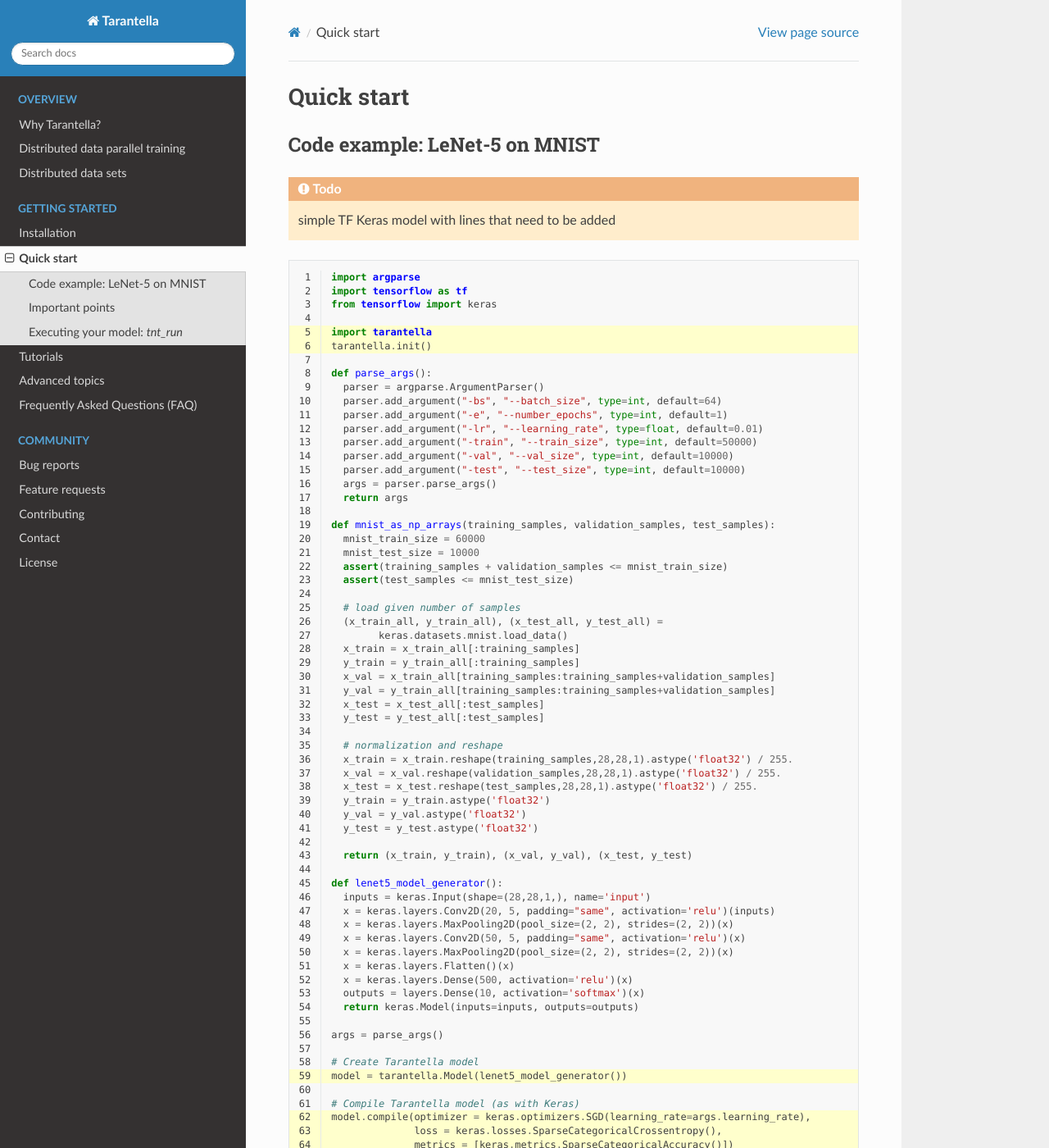
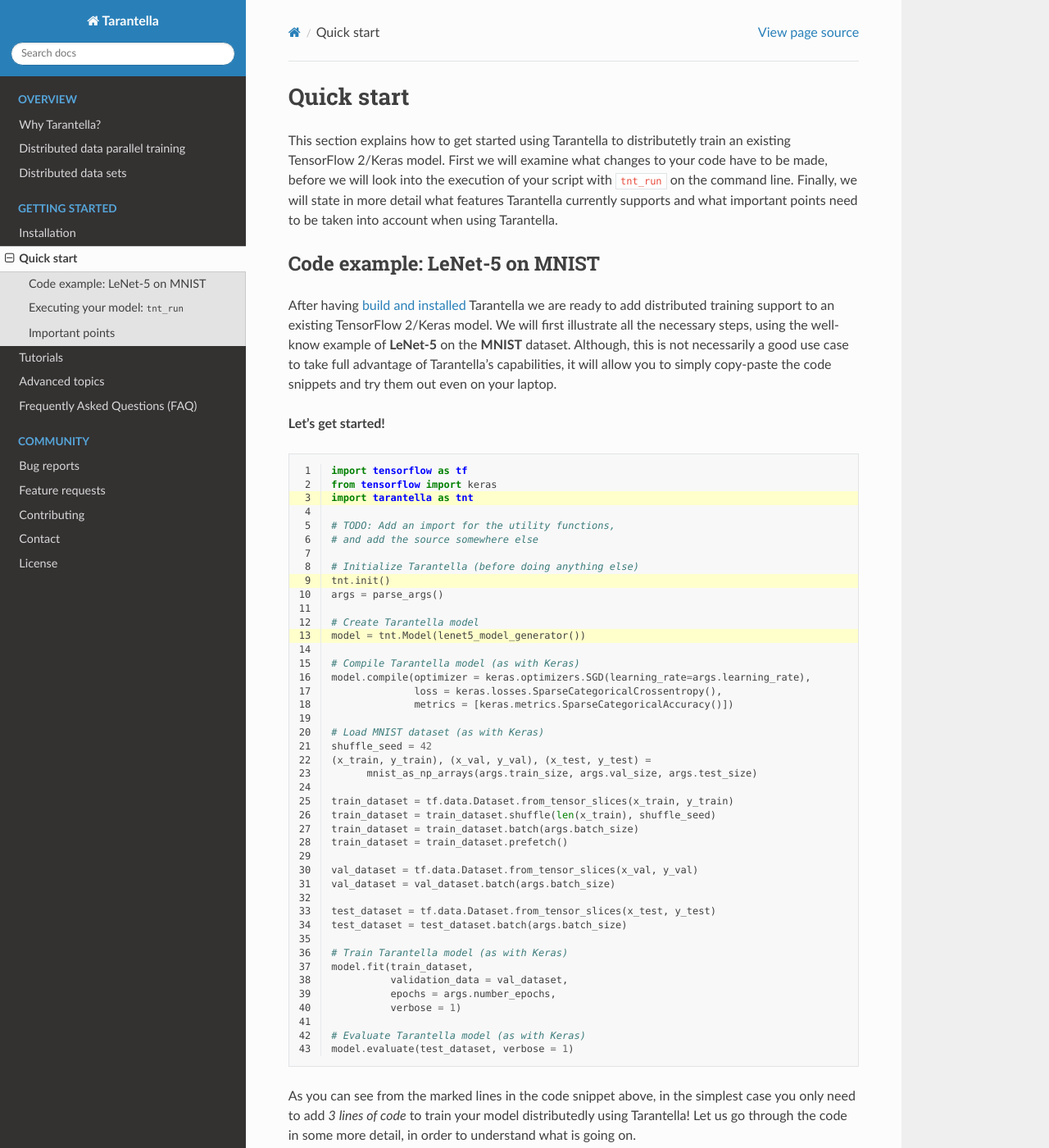
Before and after one commit to cc-hpc-itwm/tarantella, a Sphinx documentation site: the page built from docs/source/quick_start.rst, in a window 1280 px wide and 1400 px high. Shown: the whole window at 82% size. Built offline with Sphinx 7.4.7 and the Read the Docs theme 2.0.0, drawn with Linux system fonts in a browser that asks for light colours; some of the changed text lies outside the part shown.

Commit message:
docs: add `code example` subsection to `quick start`

```diff
--- a/docs/source/data_parallel.rst
+++ b/docs/source/data_parallel.rst
@@ -67,6 +67,8 @@
 
 Points to consider
 ------------------
+
+.. _global-vs-local-batch-size-label:
 
 Global versus local batch size
 ^^^^^^^^^^^^^^^^^^^^^^^^^^^^^^
--- a/docs/source/installation.rst
+++ b/docs/source/installation.rst
@@ -1,3 +1,5 @@
+.. _installation-label:
+
 Installation
 ============
 
--- a/docs/source/quick_start.rst
+++ b/docs/source/quick_start.rst
@@ -3,35 +3,94 @@
 Quick start
 ===========
 
+This section explains how to get started using Tarantella to distributetly
+train an existing TensorFlow 2/Keras model.
+First we will examine what changes to your code have to be made, before we will look into
+the execution of your script with ``tnt_run`` on the command line.
+Finally, we will state in more detail what features Tarantella currently supports and
+what important points need to be taken into account when using Tarantella.
+
 Code example: LeNet-5 on MNIST
 ^^^^^^^^^^^^^^^^^^^^^^^^^^^^^^
 
+After having :ref:`build and installed <installation-label>` Tarantella
+we are ready to add distributed training support to an existing TensorFlow 2/Keras model.
+We will first illustrate all the necessary steps, using the well-know example of
+**LeNet-5** on the **MNIST** dataset. Although, this is not necessarily a good use case
+to take full advantage of Tarantella's capabilities, it will allow you to simply
+copy-paste the code snippets and try them out even on your laptop.
+
+**Let's get started!**
+
+.. literalinclude:: quick_start_model.py
+   :language: Python
+   :linenos:
+   :emphasize-lines: 3,9,13
+
+As you can see from the marked lines in the code snippet above, in the simplest case
+you only need to add *3 lines of code* to train your model distributedly using Tarantella!
+Let us go through the code in some more detail, in order to understand what is going on.
+
+First we need to import the Tarantella library:
+
+.. code-block:: Python
+
+   import tarantella as tnt
+
+Having done that we need to initialise the library (which will setup the communication infrastructure):
+
+.. code-block:: Python
+
+   tnt.init()
+
+Note that this should be done before executing any other code. Next, we need to wrap the
+``keras.Model`` object, generated by ``lenet5_model_generator()``, into a ``tnt.Model`` object:
+
+.. code-block:: Python
+
+   model = tnt.Model(lenet5_model_generator())
+
+**That's it!**
+
+All the necessary steps to distribute training and datasets will now automatically be handled by Tarantella.
+In particular, we run ``model.compile`` on our ``model`` to generate a (distributed) compute graph,
+the same way we did with Keras before.
+
+Next, we load MNIST data for training, validation and testing, and
+create ``Dataset`` s from them. Note that we ``batch`` the dataset for training.
+This will guarantee that Tarantella is able to distribute the data later on in the correct way.
+Also note that the ``batch_size`` used here, is the same as for the original model,
+that is the global batch size.  For details concerning local and global batch sizes have a look
+:ref:`here <global-vs-local-batch-size-label>`.
+
+Now we are able to train our ``model`` using ``model.fit``. This, as well, is identical
+to the standard Keras interface. Note, however, that Tarantella is taking care of proper
+distribution of the ``train_dataset`` in the background. All the possibilities of how to
+feed datasets to Tarantella are explained in more detail below.
+
+Lastly, we can evaluate the final accuracy of your ``model`` on the ``test_dataset`` using
+``model.evaluate``.
+
+Executing your model: ``tnt_run``
+^^^^^^^^^^^^^^^^^^^^^^^^^^^^^^^^^
+
+Next, let's execute our model distributedly using ``tnt_run`` on the command line.
+
 .. todo::
 
-  simple TF Keras model with lines that need to be added
-
-.. literalinclude:: quick_start_model.py
-   :language: python
-   :linenos:
-   :emphasize-lines: 5-6,59,62-64,83-86,89
+  * simplest solution
+  * machine files
+  * logging and how to redirect it
+  * all run options
 
 Important points
 ^^^^^^^^^^^^^^^^
 
 .. todo::
 
-  * when to call tarantella_init
+  * when to call `tarantella.init()`
   * only one Keras model per program
   * no support for custom training loops
   * all TF optimizers are supported
   * how to store/load model
   * datasets (again?)
-
-Executing your model: `tnt_run`
-^^^^^^^^^^^^^^^^^^^^^^^^^^^^^^^
-
-.. todo::
-
-  * machine files
-  * logging and how to redirect it
-  * all run options
--- a/docs/source/quick_start_model.py
+++ b/docs/source/quick_start_model.py
@@ -1,62 +1,16 @@
-import argparse
 import tensorflow as tf
 from tensorflow import keras
+import tarantella as tnt
 
-import tarantella
-tarantella.init()
+# TODO: Add an import for the utility functions,
+# and add the source somewhere else
 
-def parse_args():
-  parser = argparse.ArgumentParser()
-  parser.add_argument("-bs", "--batch_size", type=int, default=64)
-  parser.add_argument("-e", "--number_epochs", type=int, default=1)
-  parser.add_argument("-lr", "--learning_rate", type=float, default=0.01)
-  parser.add_argument("-train", "--train_size", type=int, default=50000)
-  parser.add_argument("-val", "--val_size", type=int, default=10000)
-  parser.add_argument("-test", "--test_size", type=int, default=10000)
-  args = parser.parse_args()
-  return args
-
-def mnist_as_np_arrays(training_samples, validation_samples, test_samples):
-  mnist_train_size = 60000
-  mnist_test_size = 10000
-  assert(training_samples + validation_samples <= mnist_train_size)
-  assert(test_samples <= mnist_test_size)
-
-  # load given number of samples
-  (x_train_all, y_train_all), (x_test_all, y_test_all) =
-        keras.datasets.mnist.load_data()
-  x_train = x_train_all[:training_samples]
-  y_train = y_train_all[:training_samples]
-  x_val = x_train_all[training_samples:training_samples+validation_samples]
-  y_val = y_train_all[training_samples:training_samples+validation_samples]
-  x_test = x_test_all[:test_samples]
-  y_test = y_test_all[:test_samples]
-
-  # normalization and reshape
-  x_train = x_train.reshape(training_samples,28,28,1).astype('float32') / 255.
-  x_val = x_val.reshape(validation_samples,28,28,1).astype('float32') / 255.
-  x_test = x_test.reshape(test_samples,28,28,1).astype('float32') / 255.
-  y_train = y_train.astype('float32')
-  y_val = y_val.astype('float32')
-  y_test = y_test.astype('float32')
-
-  return (x_train, y_train), (x_val, y_val), (x_test, y_test)
-
-def lenet5_model_generator():
-  inputs = keras.Input(shape=(28,28,1,), name='input')
-  x = keras.layers.Conv2D(20, 5, padding="same", activation='relu')(inputs)
-  x = keras.layers.MaxPooling2D(pool_size=(2, 2), strides=(2, 2))(x)
-  x = keras.layers.Conv2D(50, 5, padding="same", activation='relu')(x)
-  x = keras.layers.MaxPooling2D(pool_size=(2, 2), strides=(2, 2))(x)
-  x = keras.layers.Flatten()(x)
-  x = keras.layers.Dense(500, activation='relu')(x)
-  outputs = layers.Dense(10, activation='softmax')(x)
-  return keras.Model(inputs=inputs, outputs=outputs)
-
+# Initialize Tarantella (before doing anything else)
+tnt.init()
 args = parse_args()
 
 # Create Tarantella model
-model = tarantella.Model(lenet5_model_generator())
+model = tnt.Model(lenet5_model_generator())
 
 # Compile Tarantella model (as with Keras)
 model.compile(optimizer = keras.optimizers.SGD(learning_rate=args.learning_rate),
--- /dev/null
+++ b/docs/source/quick_start_model_full.py
@@ -0,0 +1,89 @@
+import argparse
+import tensorflow as tf
+from tensorflow import keras
+
+import tarantella
+tarantella.init()
+
+def parse_args():
+  parser = argparse.ArgumentParser()
+  parser.add_argument("-bs", "--batch_size", type=int, default=64)
+  parser.add_argument("-e", "--number_epochs", type=int, default=1)
+  parser.add_argument("-lr", "--learning_rate", type=float, default=0.01)
+  parser.add_argument("-train", "--train_size", type=int, default=50000)
+  parser.add_argument("-val", "--val_size", type=int, default=10000)
+  parser.add_argument("-test", "--test_size", type=int, default=10000)
+  args = parser.parse_args()
+  return args
+
+def mnist_as_np_arrays(training_samples, validation_samples, test_samples):
+  mnist_train_size = 60000
+  mnist_test_size = 10000
+  assert(training_samples + validation_samples <= mnist_train_size)
+  assert(test_samples <= mnist_test_size)
+
+  # load given number of samples
+  (x_train_all, y_train_all), (x_test_all, y_test_all) =
+        keras.datasets.mnist.load_data()
+  x_train = x_train_all[:training_samples]
+  y_train = y_train_all[:training_samples]
+  x_val = x_train_all[training_samples:training_samples+validation_samples]
+  y_val = y_train_all[training_samples:training_samples+validation_samples]
+  x_test = x_test_all[:test_samples]
+  y_test = y_test_all[:test_samples]
+
+  # normalization and reshape
+  x_train = x_train.reshape(training_samples,28,28,1).astype('float32') / 255.
+  x_val = x_val.reshape(validation_samples,28,28,1).astype('float32') / 255.
+  x_test = x_test.reshape(test_samples,28,28,1).astype('float32') / 255.
+  y_train = y_train.astype('float32')
+  y_val = y_val.astype('float32')
+  y_test = y_test.astype('float32')
+
+  return (x_train, y_train), (x_val, y_val), (x_test, y_test)
+
+def lenet5_model_generator():
+  inputs = keras.Input(shape=(28,28,1,), name='input')
+  x = keras.layers.Conv2D(20, 5, padding="same", activation='relu')(inputs)
+  x = keras.layers.MaxPooling2D(pool_size=(2, 2), strides=(2, 2))(x)
+  x = keras.layers.Conv2D(50, 5, padding="same", activation='relu')(x)
+  x = keras.layers.MaxPooling2D(pool_size=(2, 2), strides=(2, 2))(x)
+  x = keras.layers.Flatten()(x)
+  x = keras.layers.Dense(500, activation='relu')(x)
+  outputs = layers.Dense(10, activation='softmax')(x)
+  return keras.Model(inputs=inputs, outputs=outputs)
+
+args = parse_args()
+
+# Create Tarantella model
+model = tarantella.Model(lenet5_model_generator())
+
+# Compile Tarantella model (as with Keras)
+model.compile(optimizer = keras.optimizers.SGD(learning_rate=args.learning_rate),
+              loss = keras.losses.SparseCategoricalCrossentropy(),
+              metrics = [keras.metrics.SparseCategoricalAccuracy()])
+
+# Load MNIST dataset (as with Keras)
+shuffle_seed = 42
+(x_train, y_train), (x_val, y_val), (x_test, y_test) =
+      mnist_as_np_arrays(args.train_size, args.val_size, args.test_size)
+
+train_dataset = tf.data.Dataset.from_tensor_slices(x_train, y_train)
+train_dataset = train_dataset.shuffle(len(x_train), shuffle_seed)
+train_dataset = train_dataset.batch(args.batch_size)
+train_dataset = train_dataset.prefetch()
+
+val_dataset = tf.data.Dataset.from_tensor_slices(x_val, y_val)
+val_dataset = val_dataset.batch(args.batch_size)
+
+test_dataset = tf.data.Dataset.from_tensor_slices(x_test, y_test)
+test_dataset = test_dataset.batch(args.batch_size)
+
+# Train Tarantella model (as with Keras)
+model.fit(train_dataset,
+          validation_data = val_dataset,
+          epochs = args.number_epochs,
+          verbose = 1)
+
+# Evaluate Tarantella model (as with Keras)
+model.evaluate(test_dataset, verbose = 1)
```
